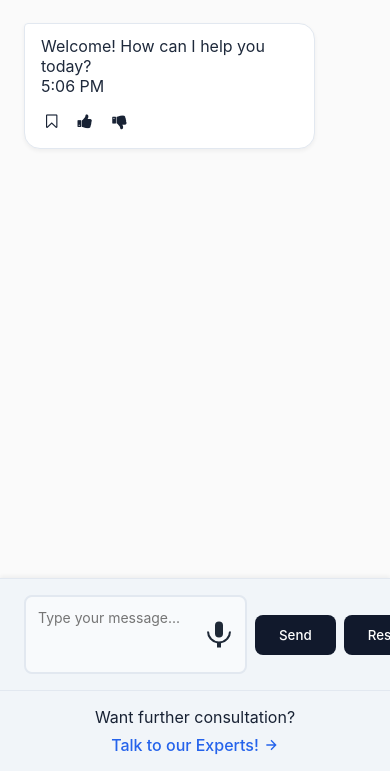
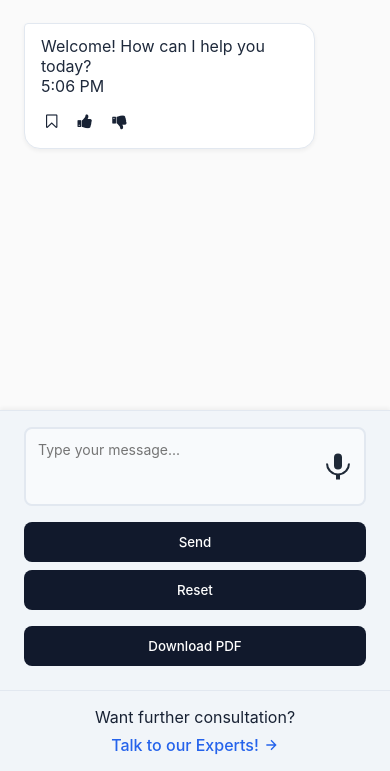
Before and after one commit to aniruddha2004/tradeGuru, a Flask app: page /chat in a window 390 px wide. Shown: the part 73-844 px from the top of the page. Run offline with Flask 3, Linux system fonts and the light colour scheme; data that the repository does not hold is empty.

Commit message:
Modified styles-chat.css

```diff
--- a/src/static/css/styles-chat.css
+++ b/src/static/css/styles-chat.css
@@ -494,6 +494,32 @@ ul, ol {
     font-size: 14px;
     border-left: 3px solid #f39c12;
   }
+  .input-form {
+    display: flex;
+    flex-direction: column;
+    align-items: stretch; /* Ensures children can go full width */
+  }
+
+  .message-input-wrapper {
+    width: 100%;
+    position: relative;
+    margin-bottom: 0.5rem;
+  }
+
+  /* Stack the reset and download buttons below with 100% width */
+  #reset-btn,
+  #downloadPdfButton {
+    width: 100%;
+    margin-bottom: 0.5rem;
+  }
+
+  /* The voice button remains absolutely positioned within the textarea wrapper */
+  .voice-button {
+    position: absolute;
+    right: 0.75rem;
+    top: 50%;
+    transform: translateY(-50%);
+  }
 }
 
 /* Scrollbar Styling */
```
